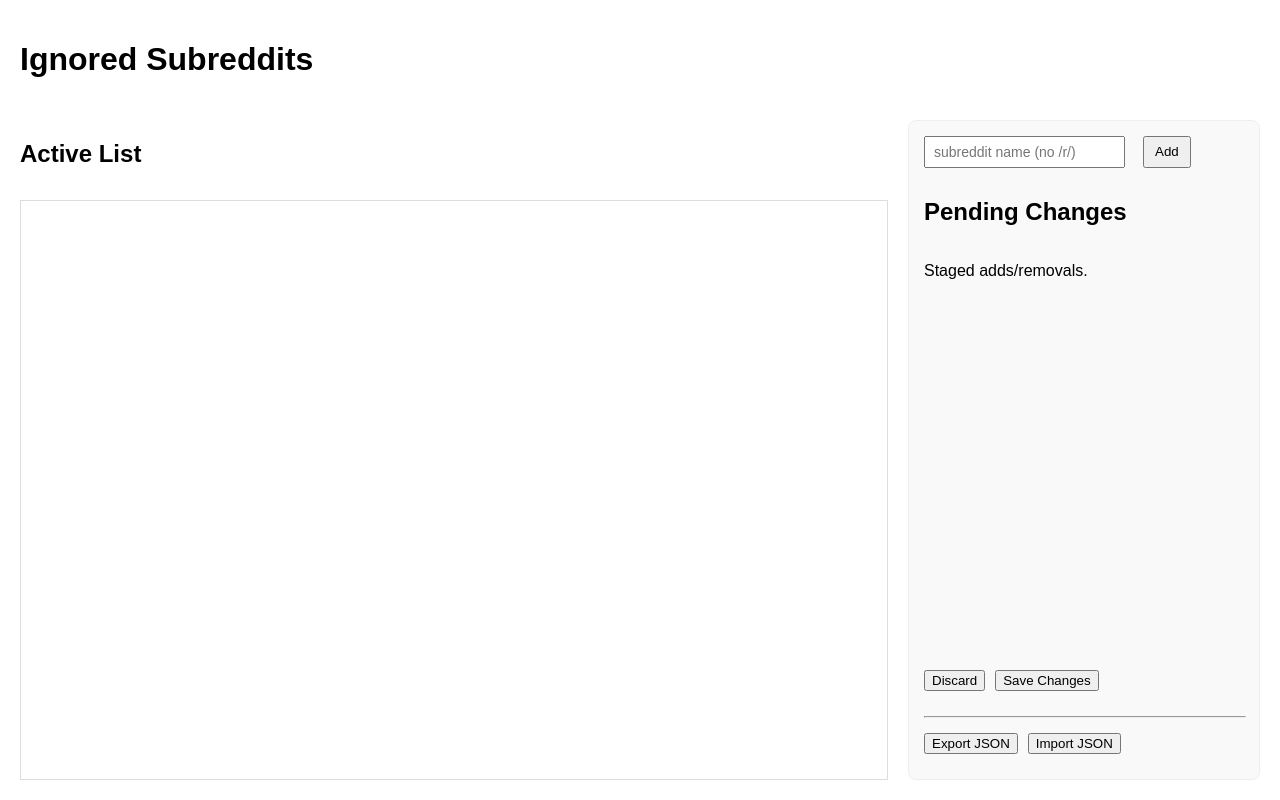
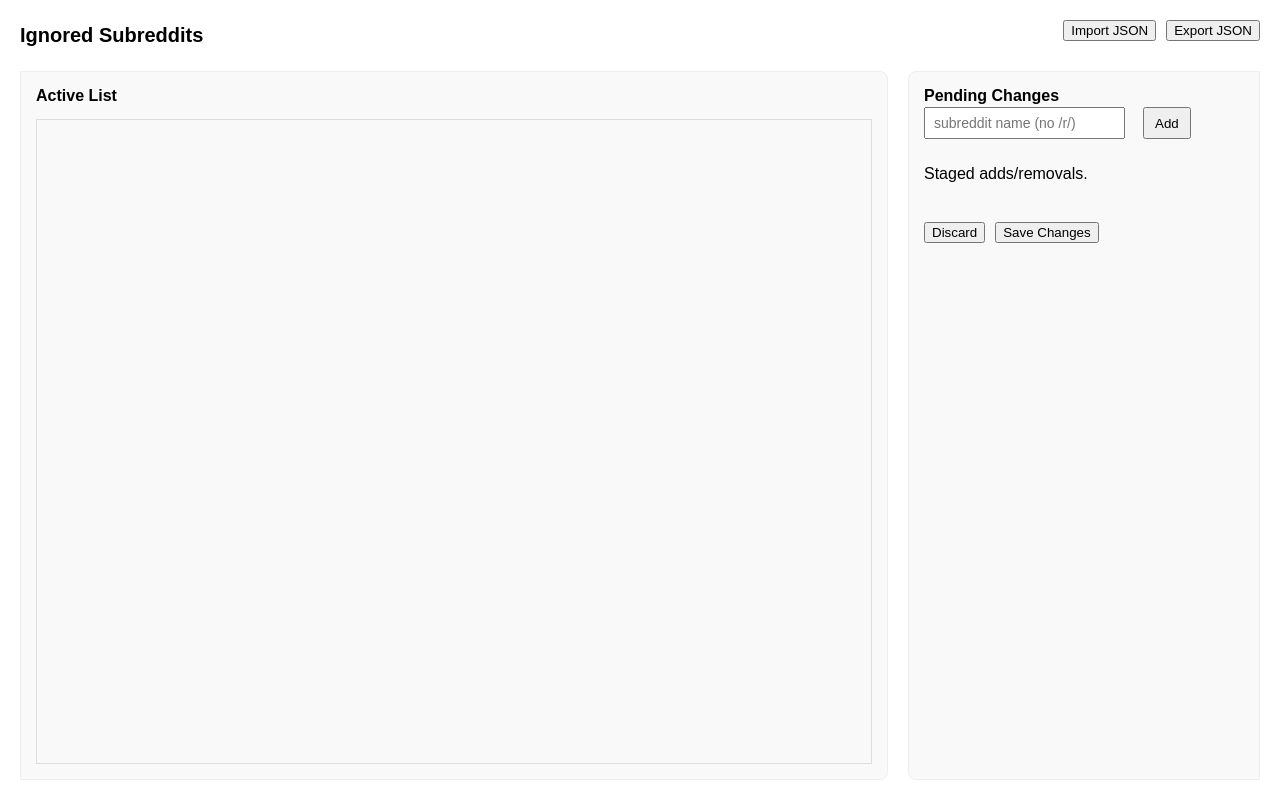
Before and after one commit to ericbutera/reddit-extension, a browser extension: page options.html in a window 1280 px wide. Drawn offline with Linux system fonts and the light colour scheme.

Commit message:
style: prefs layout tweaks

```diff
--- a/options.css
+++ b/options.css
@@ -25,6 +25,29 @@ header {
   margin-bottom: 20px;
 }
 
+/* header layout: title left, actions right */
+.header-top {
+  display: flex;
+  align-items: center;
+  justify-content: space-between;
+  gap: 12px;
+  flex-wrap: wrap;
+}
+.header-top h1 {
+  margin: 0;
+  font-size: 1.25rem;
+}
+.header-actions {
+  display: flex;
+  gap: 8px;
+  align-items: center;
+}
+
+.container h2 {
+  font-size: 1rem;
+  margin: 0 0 2px 0;
+}
+
 /* The Layout Engine */
 .panels {
   display: flex;
@@ -39,6 +62,11 @@ header {
   display: flex;
   flex-direction: column;
   overflow: hidden;
+
+  background: #f9f9f9;
+  padding: 15px;
+  border-radius: 0 8px 8px 0;
+  border: 1px solid #eee;
 }
 
 #subsList {
@@ -58,14 +86,13 @@ header {
   flex-direction: column;
   background: #f9f9f9;
   padding: 15px;
-  border-radius: 8px;
+  border-radius: 8px 0 0 8px;
   border: 1px solid #eee;
 }
 
 .pending-panel {
   display: flex;
   flex-direction: column;
-  height: 100%;
 }
 
 #pendingList {
--- a/options.html
+++ b/options.html
@@ -8,7 +8,26 @@
   <body>
     <div class="container">
       <header>
-        <h1>Ignored Subreddits</h1>
+        <div class="header-top">
+          <h1>Ignored Subreddits</h1>
+
+          <div class="header-actions row">
+            <button
+              id="import"
+              onclick="document.getElementById('file').click()"
+            >
+              Import JSON
+            </button>
+            <input
+              id="file"
+              type="file"
+              accept="application/json"
+              style="display: none"
+            />
+
+            <button id="export">Export JSON</button>
+          </div>
+        </div>
       </header>
 
       <div class="panels">
@@ -18,37 +37,19 @@
         </div>
 
         <div class="right-panel">
+          <h2>Pending Changes</h2>
+
           <div class="row">
             <input id="addInput" placeholder="subreddit name (no /r/)" />
             <button id="addBtn">Add</button>
           </div>
 
           <div class="pending-panel">
-            <h2>Pending Changes</h2>
             <p>Staged adds/removals.</p>
             <ul id="pendingList"></ul>
-
             <div class="row">
               <button id="discardChanges">Discard</button>
               <button id="saveChanges">Save Changes</button>
-            </div>
-
-            <hr style="width: 100%; margin: 15px 0" />
-
-            <div class="row">
-              <button id="export">Export JSON</button>
-              <button
-                id="import"
-                onclick="document.getElementById('file').click()"
-              >
-                Import JSON
-              </button>
-              <input
-                id="file"
-                type="file"
-                accept="application/json"
-                style="display: none"
-              />
             </div>
           </div>
         </div>
```
